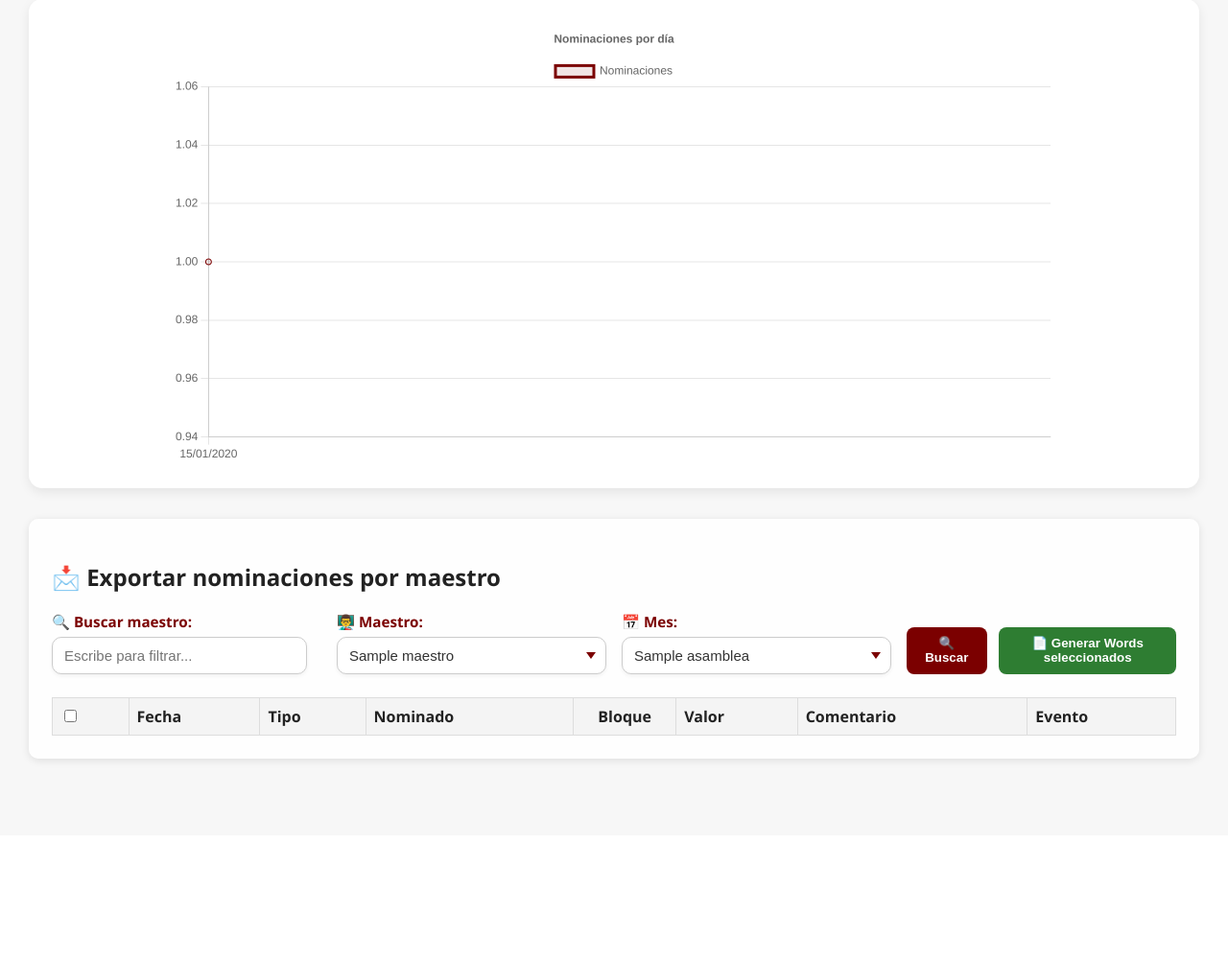
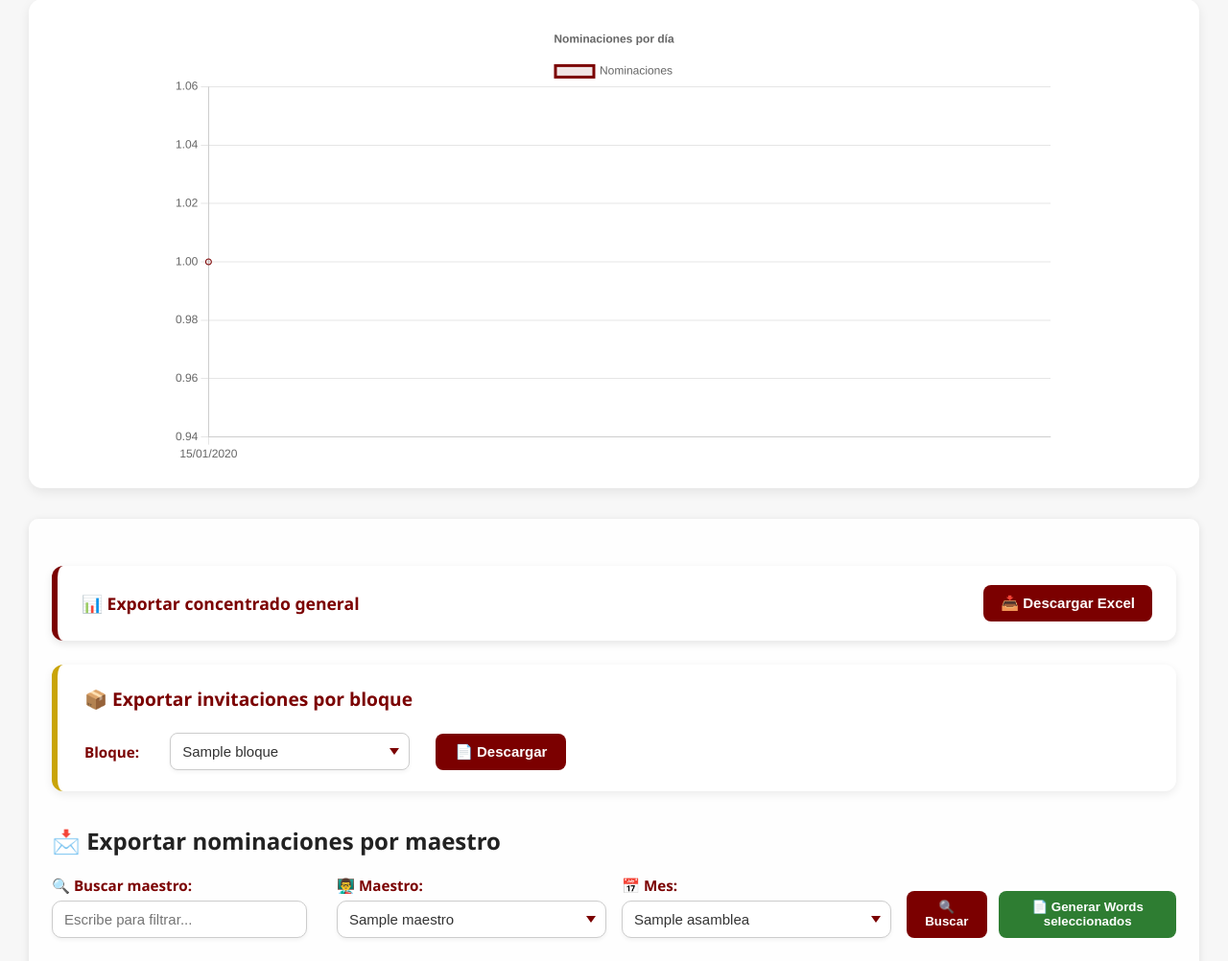
Before and after one commit to aguilera2707/programa-asambleas, a Flask app: page /admin/dashboard in a window 1280 px wide. Shown: the part 1035-2037 px from the top of the page at 96% size. Before the commit the page ends 1832 px from the top, so only its background shows below. Run offline with Flask 3, Linux system fonts and the light colour scheme; a user stored in the database is signed in; tables that the repository leaves empty hold one stand-in row (values such as "Sample post"); lists and menus that the app fills with data are empty.

Commit message:
Exportacion excel y por bloques

```diff
--- a/routes.py
+++ b/routes.py
@@ -1486,6 +1486,14 @@ def admin_dashboard():
         .all()
     )
 
+        # 🧩 NUEVO: traer los bloques del ciclo activo
+    bloques = (
+        Bloque.query
+        .filter_by(ciclo_id=ciclo_activo.id)
+        .order_by(db.cast(db.func.substr(Bloque.nombre, 8), db.Integer))
+        .all()
+    )
+
     # 📦 Agrupar por nombre de mes
     meses = {}
     for e in eventos_ciclo:
@@ -1518,6 +1526,7 @@ def admin_dashboard():
     return render_template(
         'admin_dashboard.html',
         eventos=eventos_unicos,
+        bloques=bloques,
         mes_seleccionado=mes_seleccionado
     )
 
@@ -3077,3 +3086,235 @@ def inicio_rapido():
     else:
         flash("Rol no reconocido. Contacte al administrador.", "warning")
         return redirect(url_for('nom.logout'))
+
+# ======================================================
+# == Generar invitaciones solo de un bloque (stream seguro)
+# ======================================================
+@nom.route('/admin/dashboard/generar_invitaciones_bloque_unico')
+@login_required
+@admin_required
+def generar_invitaciones_bloque_unico():
+    import io, zipfile, time, os, re, gc
+    from flask import make_response, request
+    from sqlalchemy.orm import joinedload
+    from docxtpl import DocxTemplate
+    from models import Nominacion, Alumno, Bloque, CicloEscolar
+
+    def slug(s):
+        s = (s or "").strip()
+        s = re.sub(r"[^\w\-\.]+", "_", s, flags=re.UNICODE)
+        return s[:80] or "archivo"
+
+    bloque_id = request.args.get("bloque_id", type=int)
+    if not bloque_id:
+        return "No se especificó bloque.", 400
+
+    ciclo = CicloEscolar.query.filter_by(activo=True).first()
+    if not ciclo:
+        return "No hay ciclo activo.", 400
+
+    bloque = Bloque.query.get(bloque_id)
+    if not bloque:
+        return "Bloque no encontrado.", 404
+
+    # Traemos nominaciones de ese bloque y ciclo
+    nominaciones = (
+        Nominacion.query
+        .options(
+            joinedload(Nominacion.maestro),
+            joinedload(Nominacion.alumno),
+            joinedload(Nominacion.maestro_nominado),
+            joinedload(Nominacion.valor),
+            joinedload(Nominacion.evento),
+        )
+        .join(Alumno, Alumno.id == Nominacion.alumno_id)
+        .filter(
+            Nominacion.ciclo_id == ciclo.id,
+            Alumno.bloque_id == bloque.id
+        )
+        .order_by(Nominacion.fecha.asc())
+        .all()
+    )
+
+    if not nominaciones:
+        return f"No hay nominaciones para {bloque.nombre}.", 404
+
+    zip_buffer = io.BytesIO()
+    with zipfile.ZipFile(zip_buffer, mode="w", compression=zipfile.ZIP_DEFLATED) as zf:
+        for n in nominaciones:
+            try:
+                tipo = (n.tipo or "alumno").strip().lower()
+                plantilla = (
+                    "formato_asamblea.docx" if tipo == "alumno"
+                    else "invitacion colaborador 1.docx"
+                )
+                plantilla_path = os.path.join("docx_templates", plantilla)
+                if not os.path.exists(plantilla_path):
+                    return f"No se encontró la plantilla DOCX: {plantilla_path}", 500
+
+                doc = DocxTemplate(plantilla_path)
+                nominado = (
+                    n.alumno.nombre if tipo == "alumno"
+                    else n.maestro_nominado.nombre if n.maestro_nominado else ""
+                )
+
+                context = {
+                    "quien_nomina": n.maestro.nombre if n.maestro else "",
+                    "nominado": nominado,
+                    "valor": n.valor.nombre if n.valor else "",
+                    "fecha_evento": n.evento.fecha_evento.strftime("%d/%m/%Y") if n.evento else "",
+                    "texto_adicional": n.comentario or "",
+                }
+
+                doc_io = io.BytesIO()
+                doc.render(context)
+                doc.save(doc_io)
+                doc_io.seek(0)
+                filename = f"{slug(nominado)}_{slug(tipo)}_{slug(n.valor.nombre if n.valor else 'SinValor')}.docx"
+                zf.writestr(filename, doc_io.read())
+                doc_io.close()
+                gc.collect()
+            except Exception as e:
+                print(f"⚠️ Error generando invitación NominacionID={n.id}: {e}")
+
+    zip_buffer.seek(0)
+    filename_zip = f"Invitaciones_{slug(bloque.nombre)}_{slug(ciclo.nombre)}_{time.strftime('%Y%m%d_%H%M')}.zip"
+
+    response = make_response(zip_buffer.read())
+    response.headers["Content-Type"] = "application/zip"
+    response.headers["Content-Disposition"] = f"attachment; filename={filename_zip}"
+    response.headers["Cache-Control"] = "no-store"
+    zip_buffer.close()
+    return response
+
+
+# ======================================================
+# == Exportar concentrado general de nominaciones (Excel)
+# ======================================================
+@nom.route('/admin/dashboard/exportar_concentrado_excel')
+@login_required
+@admin_required
+def exportar_concentrado_excel():
+    import io
+    import pandas as pd
+    from flask import make_response
+    from datetime import datetime
+    from models import Nominacion, CicloEscolar, Alumno, Valor, EventoAsamblea, Bloque
+    from sqlalchemy.orm import joinedload
+    from openpyxl.styles import PatternFill, Font, Alignment, Border, Side
+
+    ciclo = CicloEscolar.query.filter_by(activo=True).first()
+    if not ciclo:
+        return "No hay ciclo activo.", 400
+
+    nominaciones = (
+        Nominacion.query
+        .options(
+            joinedload(Nominacion.maestro),
+            joinedload(Nominacion.alumno).joinedload(Alumno.bloque),
+            joinedload(Nominacion.maestro_nominado),
+            joinedload(Nominacion.valor),
+            joinedload(Nominacion.evento),
+        )
+        .filter(Nominacion.ciclo_id == ciclo.id)
+        .order_by(Nominacion.fecha.asc())
+        .all()
+    )
+
+    if not nominaciones:
+        return "No hay nominaciones registradas.", 404
+
+    # 🔹 Construcción de los datos para el DataFrame
+    data = []
+    for n in nominaciones:
+        tipo = n.tipo or "alumno"
+        nominado = (
+            n.alumno.nombre if tipo == "alumno"
+            else n.maestro_nominado.nombre if n.maestro_nominado else ""
+        )
+        bloque = n.alumno.bloque.nombre if n.alumno and n.alumno.bloque else "—"
+        grado = n.alumno.grado if n.alumno and hasattr(n.alumno, "grado") else "—"
+        grupo = n.alumno.grupo if n.alumno and hasattr(n.alumno, "grupo") else "—"
+
+        data.append({
+            "Quién nomina": n.maestro.nombre if n.maestro else "",
+            "Tipo": tipo.capitalize(),
+            "Nominado": nominado,
+            "Bloque": bloque,
+            "Grado": grado,
+            "Grupo": grupo,
+            "Valor": n.valor.nombre if n.valor else "",
+            "Comentario": n.comentario or "",
+            "Evento": (
+                getattr(n.evento, "nombre", None)
+                or getattr(n.evento, "nombre_mes", None)
+                or getattr(n.evento, "titulo", None)
+                or getattr(n.evento, "titulo_evento", None)
+                or "—"
+            ),
+            "Fecha": n.fecha.strftime("%d/%m/%Y") if n.fecha else "",
+        })
+
+    df = pd.DataFrame(data)
+
+    # 🧱 Generar Excel en memoria
+    output = io.BytesIO()
+    with pd.ExcelWriter(output, engine="openpyxl") as writer:
+        df.to_excel(writer, index=False, sheet_name="Nominaciones")
+
+        wb = writer.book
+        ws = wb["Nominaciones"]
+
+        # === Encabezado estilizado ===
+        header_fill = PatternFill(start_color="7B0000", end_color="7B0000", fill_type="solid")
+        header_font = Font(color="FFFFFF", bold=True)
+        header_align = Alignment(horizontal="center", vertical="center")
+        border = Border(
+            left=Side(style="thin", color="999999"),
+            right=Side(style="thin", color="999999"),
+            top=Side(style="thin", color="999999"),
+            bottom=Side(style="thin", color="999999")
+        )
+
+        for cell in ws[1]:
+            cell.fill = header_fill
+            cell.font = header_font
+            cell.alignment = header_align
+            cell.border = border
+
+        # === Ajuste de columnas ===
+        for col in ws.columns:
+            max_length = max(len(str(cell.value or "")) for cell in col)
+            ws.column_dimensions[col[0].column_letter].width = max(12, min(max_length + 3, 40))
+
+        # 🎨 Paleta de colores por bloque
+        colores_bloques = {
+            "Bloque 1": "FFF8E1",  # dorado suave
+            "Bloque 2": "E3F2FD",  # azul claro
+            "Bloque 3": "E8F5E9",  # verde claro
+            "Bloque 4": "F3E5F5",  # lila
+        }
+
+        # === Pintar filas por bloque ===
+        for i, row in enumerate(ws.iter_rows(min_row=2, max_row=ws.max_row), start=2):
+            bloque_val = str(ws[f"D{i}"].value or "").strip()  # Columna D = Bloque
+            color = colores_bloques.get(bloque_val, "FFFFFF")  # default blanco
+            fill = PatternFill(start_color=color, end_color=color, fill_type="solid")
+
+            for cell in row:
+                cell.fill = fill
+                cell.border = border
+
+        # Congelar encabezados
+        ws.freeze_panes = "A2"
+
+    output.seek(0)
+
+    filename = f"Concentrado_Nominaciones_{ciclo.nombre}_{datetime.now().strftime('%Y%m%d_%H%M')}.xlsx"
+    response = make_response(output.read())
+    response.headers["Content-Disposition"] = f"attachment; filename={filename}"
+    response.headers["Content-Type"] = "application/vnd.openxmlformats-officedocument.spreadsheetml.sheet"
+    response.headers["Cache-Control"] = "no-store"
+    output.close()
+
+    return response
--- a/static/css/admin_dashboard.css
+++ b/static/css/admin_dashboard.css
@@ -462,3 +462,231 @@ select {
     content: "—";
     color: #aaa;
 }
+
+.btn-exportar {
+    background-color: #c21e2f;
+    color: #fff;
+    border: none;
+    border-radius: 8px;
+    padding: 10px 18px;
+    font-size: 15px;
+    cursor: pointer;
+    transition: background-color 0.3s;
+}
+.btn-exportar:hover {
+    background-color: #a51826;
+}
+
+.exportar-bloques {
+    background: #fff;
+    padding: 15px 25px;
+    margin-top: 25px;
+    border-radius: 10px;
+    box-shadow: 0 1px 5px rgba(0,0,0,0.1);
+}
+.exportar-bloques select {
+    padding: 8px;
+    border-radius: 6px;
+    border: 1px solid #ccc;
+    margin: 0 10px;
+}
+/* ===========================
+   🔧 Ajustes visuales exportar por bloque
+   =========================== */
+.exportar-bloques {
+    background: #fff;
+    border-left: 6px solid #c29d0b; /* dorado institucional */
+    border-radius: 12px;
+    padding: 20px 25px;
+    margin-bottom: 30px;
+    box-shadow: 0 3px 8px rgba(0,0,0,0.08);
+}
+
+.exportar-bloques h3 {
+    color: #7b0000;
+    font-weight: 700;
+    font-size: 1.1rem;
+    margin-bottom: 15px;
+    display: flex;
+    align-items: center;
+    gap: 6px;
+}
+
+.exportar-bloques label {
+    font-weight: 600;
+    color: #7b0000;
+    font-size: 0.95rem;
+    margin-right: 10px;
+}
+
+.exportar-bloques select {
+    width: 250px !important;
+    min-width: 250px !important;
+    padding: 8px 12px;
+    border: 1.5px solid #ccc;
+    border-radius: 8px;
+    font-size: 15px;
+    color: #333;
+    background-color: #fff;
+    box-shadow: 0 2px 4px rgba(0,0,0,0.05);
+    margin-right: 15px;
+    transition: all 0.25s ease;
+}
+
+.exportar-bloques select:hover {
+    border-color: #7b0000;
+    box-shadow: 0 0 0 3px rgba(123,0,0,0.1);
+}
+
+.exportar-bloques button {
+    padding: 8px 20px;
+    background: #7b0000;
+    border: none;
+    color: #fff;
+    font-weight: bold;
+    border-radius: 8px;
+    cursor: pointer;
+    transition: 0.2s;
+}
+
+.exportar-bloques button:hover {
+    background: #a30000;
+}
+
+/* Alinear label, select y botón en una fila */
+.exportar-bloques {
+    display: flex;
+    flex-wrap: wrap;
+    align-items: center;
+    gap: 10px;
+}
+
+@media (max-width: 600px) {
+    .exportar-bloques {
+        flex-direction: column;
+        align-items: flex-start;
+    }
+    .exportar-bloques select {
+        width: 100% !important;
+        margin-bottom: 10px;
+    }
+}
+
+/* =======================================================
+   🎨 MEJORA VISUAL - Exportar invitaciones por bloque
+   ======================================================= */
+.exportar-bloques {
+    background: #fff;
+    border-left: 6px solid #c9a408; /* dorado institucional */
+    border-radius: 12px;
+    padding: 22px 28px;
+    margin-bottom: 35px;
+    box-shadow: 0 3px 10px rgba(0, 0, 0, 0.08);
+    display: flex;
+    flex-wrap: wrap;
+    align-items: center;
+    gap: 12px;
+    transition: box-shadow 0.2s ease;
+}
+
+.exportar-bloques:hover {
+    box-shadow: 0 6px 16px rgba(0,0,0,0.1);
+}
+
+.exportar-bloques h3 {
+    width: 100%;
+    display: flex;
+    align-items: center;
+    gap: 8px;
+    font-size: 1.2rem;
+    font-weight: 700;
+    color: #7b0000;
+    margin: 0 0 10px 0;
+}
+
+.exportar-bloques label {
+    font-weight: 600;
+    color: #7b0000;
+    font-size: 0.95rem;
+}
+
+.exportar-bloques select {
+    width: 250px;
+    padding: 10px 12px;
+    border: 1.5px solid #ccc;
+    border-radius: 8px;
+    font-size: 15px;
+    color: #333;
+    background-color: #fff;
+    box-shadow: 0 2px 4px rgba(0,0,0,0.05);
+    transition: all 0.25s ease;
+}
+
+.exportar-bloques select:hover {
+    border-color: #7b0000;
+    box-shadow: 0 0 0 3px rgba(123, 0, 0, 0.1);
+}
+
+.exportar-bloques button {
+    background: #7b0000;
+    color: #fff;
+    font-weight: 600;
+    border: none;
+    border-radius: 8px;
+    padding: 10px 20px;
+    cursor: pointer;
+    transition: background 0.2s ease;
+}
+
+.exportar-bloques button:hover {
+    background: #a30000;
+}
+
+@media (max-width: 650px) {
+    .exportar-bloques {
+        flex-direction: column;
+        align-items: flex-start;
+    }
+    .exportar-bloques select {
+        width: 100%;
+        margin-bottom: 10px;
+    }
+    .exportar-bloques button {
+        width: 100%;
+        text-align: center;
+    }
+}
+
+.exportar-concentrado {
+    background: #fff;
+    border-left: 6px solid #7b0000;
+    border-radius: 12px;
+    padding: 20px 25px;
+    margin-top: 25px;
+    box-shadow: 0 3px 8px rgba(0,0,0,0.1);
+    display: flex;
+    align-items: center;
+    justify-content: space-between;
+}
+
+.exportar-concentrado h3 {
+    color: #7b0000;
+    font-weight: 700;
+    margin: 0;
+    font-size: 1.1rem;
+}
+
+.exportar-concentrado .btn-exportar {
+    background: #7b0000;
+    color: #fff;
+    border: none;
+    padding: 10px 18px;
+    border-radius: 8px;
+    font-weight: 600;
+    cursor: pointer;
+    transition: background 0.2s;
+}
+
+.exportar-concentrado .btn-exportar:hover {
+    background: #a30000;
+}
--- a/templates/admin_dashboard.html
+++ b/templates/admin_dashboard.html
@@ -56,7 +56,28 @@
 
     <!-- 📩 Exportar nominaciones -->
     <section class="export-section">
+
+    <div class="exportar-concentrado">
+    <h3>📊 Exportar concentrado general</h3>
+    <button class="btn-exportar" id="btnExportarExcel">📥 Descargar Excel</button>
+    </div>
+
+    <div class="exportar-bloques">
+    <h3>📦 Exportar invitaciones por bloque</h3>
+
+    <label for="bloqueSelect">Bloque:</label>
+    <select id="bloqueSelect">
+        {% for bloque in bloques %}
+            <option value="{{ bloque.id }}">{{ bloque.nombre }}</option>
+        {% endfor %}
+    </select>
+
+
+
+    <button class="btn-exportar" id="btnDescargarBloque">📄 Descargar</button>
+    </div>
         <h2>📩 Exportar nominaciones por maestro</h2>
+
 
         <div class="export-filtros">
             <div class="campo">
@@ -149,6 +170,8 @@ function actualizarTituloMes(m){
 function mostrarOverlay(mostrar=true){
     document.getElementById("overlay-cargando").style.display=mostrar?"flex":"none";
 }
+
+
 
 // ===============================
 // 🔹 Dashboard principal
@@ -264,6 +287,20 @@ document.getElementById('select-all').addEventListener('change',e=>{
     document.querySelectorAll('.chk-nom').forEach(chk=>chk.checked=e.target.checked);
 });
 
+document.getElementById("btnExportarExcel").addEventListener("click", () => {
+    window.location.href = "/admin/dashboard/exportar_concentrado_excel";
+});
+
+
+document.getElementById("btnDescargarBloque").addEventListener("click", () => {
+    const bloqueId = document.getElementById("bloqueSelect").value;
+    if (!bloqueId) {
+        alert("Selecciona un bloque primero.");
+        return;
+    }
+    window.location.href = `/admin/dashboard/generar_invitaciones_bloque_unico?bloque_id=${bloqueId}`;
+});
+
 // ===============================
 // 🔹 Generar invitaciones (nuevo streaming directo)
 // ===============================
```
